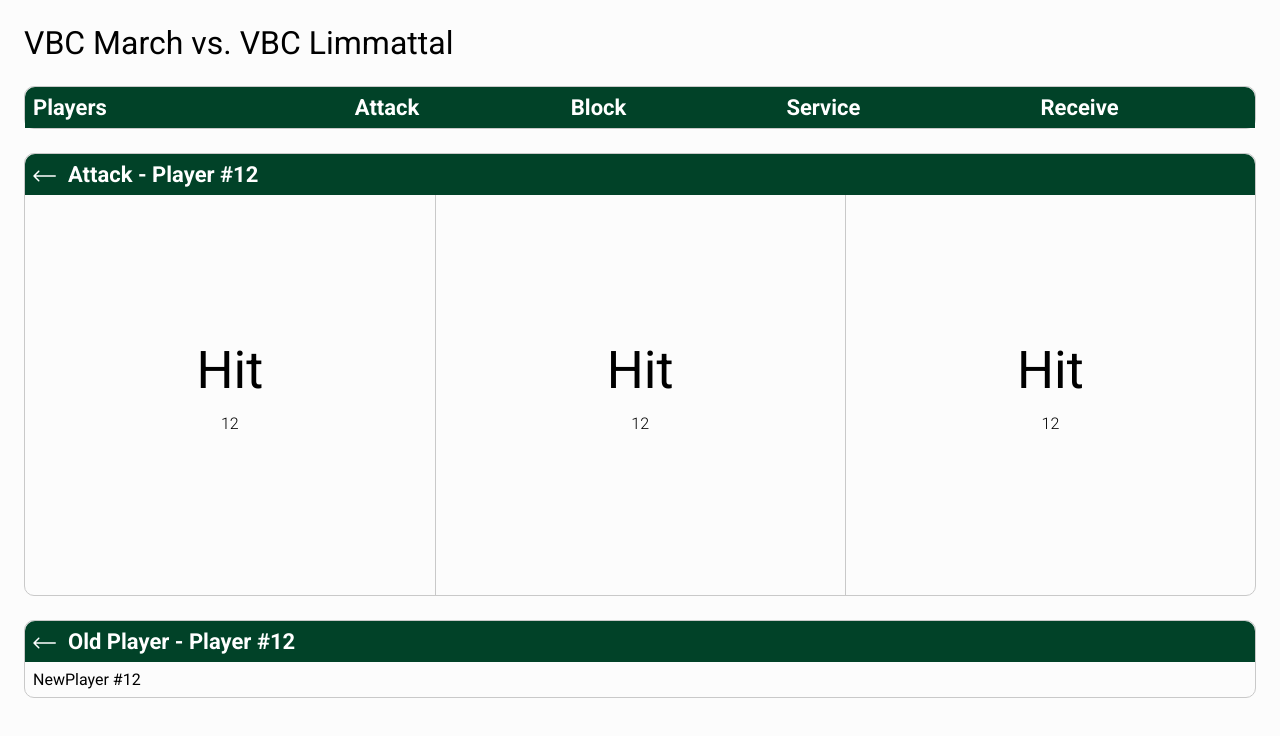
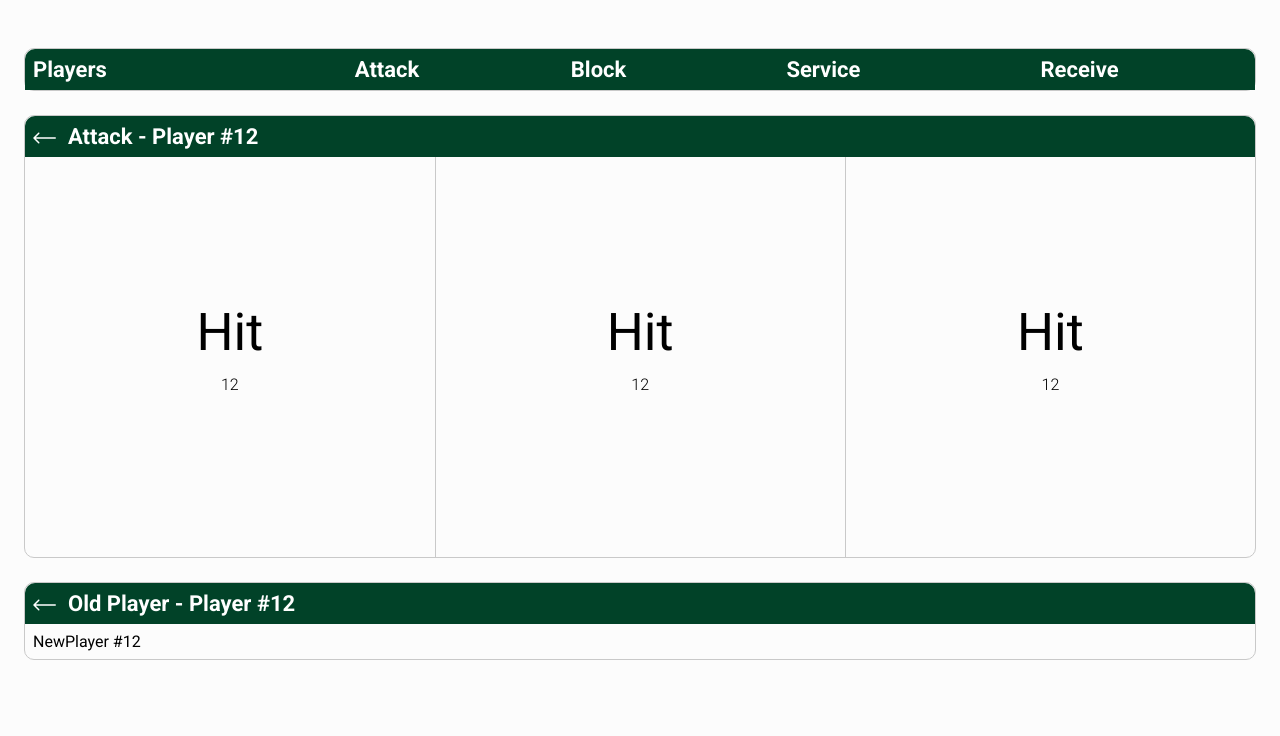
Before and after one commit to N4choWasTaken/statistik-tool, a React (Vite) app: page /game-active in a window 1280 px wide. Shown: the top 736 px of the page. Built offline with nearby package versions, Linux system fonts and the light colour scheme; no server answers; the database is empty.

Commit message:
display correct gametitle

```diff
--- a/src/hooks/useGame.ts
+++ b/src/hooks/useGame.ts
@@ -5,6 +5,7 @@ import { Timestamp } from "firebase/firestore";
 import { User } from './usePlayers';
 
 export interface Game {
+  [x: string]: any;
   id: string;
   Date: Timestamp;
   Hometeam: string;
--- a/src/ui/components/gametable/GameTable.tsx
+++ b/src/ui/components/gametable/GameTable.tsx
@@ -9,12 +9,16 @@ import {
 import { useGame } from "../../../hooks/useGame";
 import useStore, { PlayerStore } from "../../../stores/StatsStore";
 import { load } from "../../../services/store/StatsStoreService";
+import Title from "../title/Title";
 
 const GameTable = () => {
   // get gameId from url parameter gameid
   const queryParameters = new URLSearchParams(window.location.search);
   const gameid = queryParameters.get("gameid") ?? "";
   const game = useGame(gameid);
+  const gameTitle = game.gameData
+    ? `${game.gameData.homeTeam} vs. ${game.gameData.guestTeam}`
+    : "";
   const players = useStore((state: { players: unknown }) => state.players);
 
   const updatePlayer = useStore((state: PlayerStore) => state.updatePlayers);
@@ -28,6 +32,8 @@ const GameTable = () => {
   }, []);
 
   return (
+    <>
+      <Title titleName={gameTitle} back={false} />
       <div className="section">
         <table className="simpletable tablehightlight">
           <tbody>
@@ -108,6 +114,7 @@ const GameTable = () => {
           </tbody>
         </table>
       </div>
+    </>
   );
 };
 
--- a/src/ui/pages/GameActive.tsx
+++ b/src/ui/pages/GameActive.tsx
@@ -1,4 +1,3 @@
-import Title from "../components/title/Title";
 import GameTable from "../components/gametable/GameTable";
 import AddStats from "../components/addstats/AddStats";
 import SubPlayer from "../components/subplayer/SubPlayer";
@@ -6,7 +5,6 @@ import SubPlayer from "../components/subplayer/SubPlayer";
 export default function Table() {
   return (
     <>
-      <Title titleName="VBC March vs. VBC Limmattal" back={false} />
       <GameTable />
       <AddStats />
       <SubPlayer />
```
Also changed, not shown: src/services/Wizard/createGame.ts (line endings or trailing spaces). Lines whose indentation alone changed are shown as unchanged.
